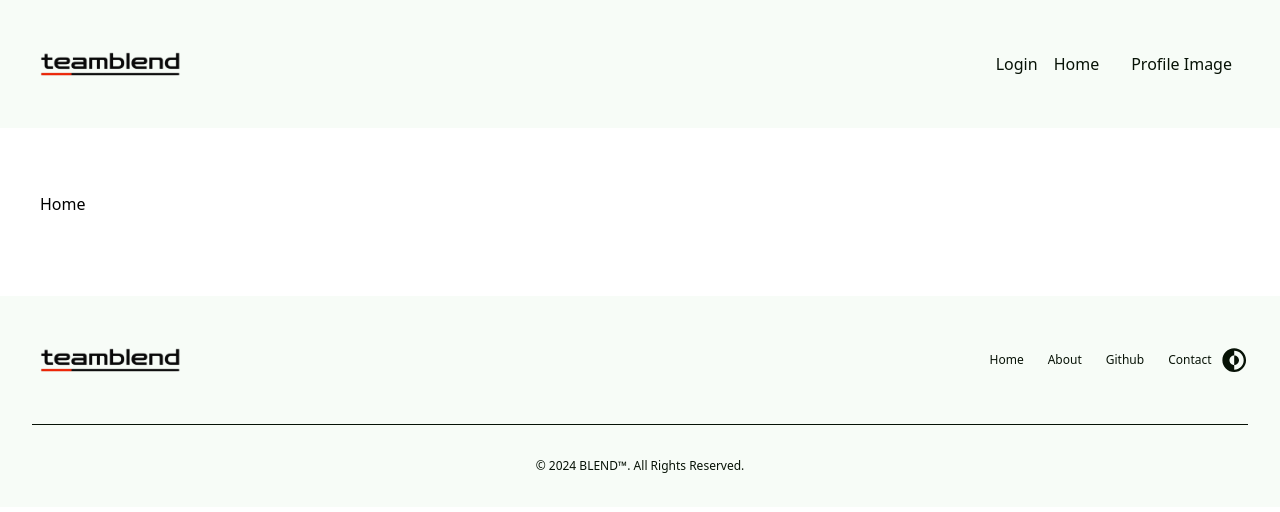
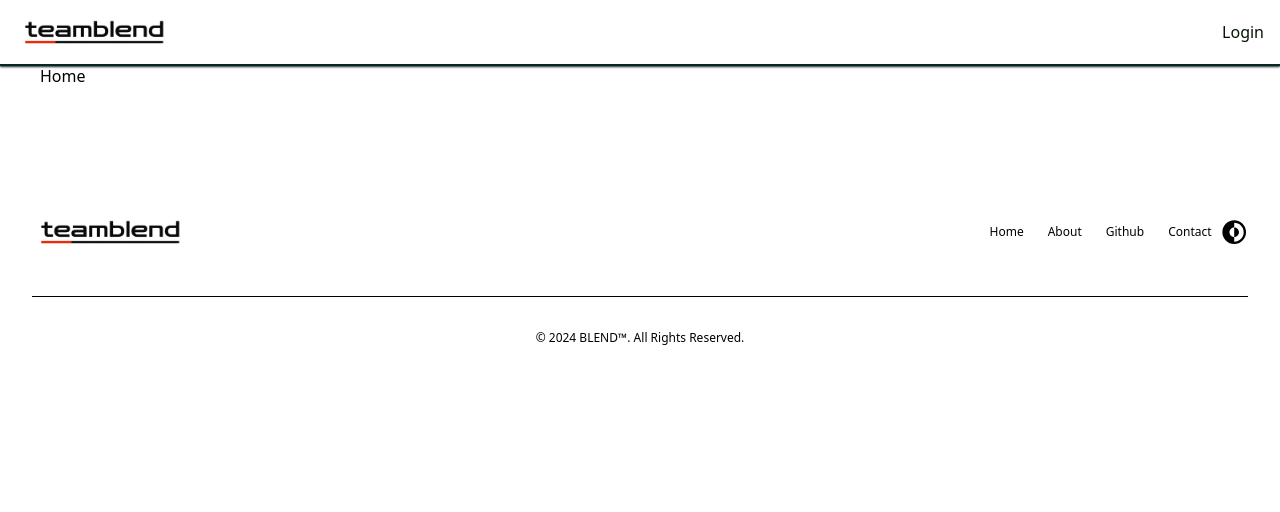
Before and after one commit to teamblend3/blend-dta-client, a React (Vite) app: page / in a window 1280 px wide. Shown: the top 512 px of the page. Built offline with nearby package versions, Linux system fonts and the light colour scheme.

Commit message:
Feat.refactoring header

```diff
--- a/src/components/Layout/Header.jsx
+++ b/src/components/Layout/Header.jsx
@@ -5,13 +5,15 @@ import ProfileImage from "../Button/ProfileImage";
 import DarkLogo from "../../assets/images/teamblend_logo.png";
 import LightLogo from "../../assets/images/teamblend_light_logo.png";
 import useThemeStore from "../../stores/useThemeStore";
+import useAuthStore from "../../stores/useAuthStore";
 
 function Header() {
-  const { isDark, toggleTheme } = useThemeStore();
+  const { isDark } = useThemeStore();
+  const { isAuth } = useAuthStore();
 
   return (
-    <header className="w-full bg-white px-4 bg-background">
-      <div className="w-full max-w-screen-xl mx-auto p-4 md:py-8">
+    <header className="w-full bg-background-50 px-4 fixed border-b-2 border-b-accent-900 dark:border-b-accent-500 shadow-accent-900 dark:shadow-accent-500 shadow-sm">
+      <div className="w-full max-w-screen-xl mx-auto">
         <div className="sm:flex sm:items-center sm:justify-between">
           <Link
             to="/"
@@ -23,10 +25,12 @@ function Header() {
               alt="Blend Logo"
             />
           </Link>
-          <ul className="flex flex-wrap items-center mb-6 text-lg font-medium text-gray-500 sm:mb-0 text-text space-x-4">
-            <LinkButtonItem to="/login">Login</LinkButtonItem>
-            <LinkButtonItem to="/projects">Home</LinkButtonItem>
-            <ProfileImage />
+          <ul className="flex flex-wrap items-center mb-6 text-lg font-medium text-text-950 sm:mb-0 text-text space-x-4">
+            {isAuth ? (
+              <ProfileImage />
+            ) : (
+              <LinkButtonItem to="/login">Login</LinkButtonItem>
+            )}
           </ul>
         </div>
       </div>
--- a/src/index.css
+++ b/src/index.css
@@ -4,17 +4,125 @@
 
 @layer base {
   :root {
-    --text: #071206;
-    --background: #f7fcf7;
-    --primary: #5ec74f;
-    --secondary: #94ddc1;
-    --accent: #66cebe;
+    --text-50: #ffffff;
+    --text-100: #daf3d8;
+    --text-200: #b6e7b1;
+    --text-300: #91da8b;
+    --text-400: #6dce64;
+    --text-500: #48c23d;
+    --text-600: #3a9b31;
+    --text-700: #2b7425;
+    --text-800: #1d4e18;
+    --text-900: #0e270c;
+    --text-950: #071306;
+
+    --background-50: #ffffff;
+    --background-100: #dbf0db;
+    --background-200: #b8e0b8;
+    --background-300: #94d194;
+    --background-400: #70c270;
+    --background-500: #4db34d;
+    --background-600: #3d8f3d;
+    --background-700: #2e6b2e;
+    --background-800: #1f471f;
+    --background-900: #0f240f;
+    --background-950: #030703;
+
+    --primary-50: #edf9ec;
+    --primary-100: #dbf3d8;
+    --primary-200: #b8e7b1;
+    --primary-300: #94da8b;
+    --primary-400: #70ce64;
+    --primary-500: #4dc23d;
+    --primary-600: #3d9b31;
+    --primary-700: #2e7425;
+    --primary-800: #1f4e18;
+    --primary-900: #0f270c;
+    --primary-950: #081306;
+
+    --secondary-50: #ecf9f4;
+    --secondary-100: #d8f3e9;
+    --secondary-200: #b1e7d2;
+    --secondary-300: #8bdabc;
+    --secondary-400: #64cea5;
+    --secondary-500: #3dc28f;
+    --secondary-600: #319b72;
+    --secondary-700: #257456;
+    --secondary-800: #184e39;
+    --secondary-900: #0c271d;
+    --secondary-950: #06130e;
+
+    --accent-50: #ecf9f7;
+    --accent-100: #d8f3ef;
+    --accent-200: #b2e6de;
+    --accent-300: #8bdace;
+    --accent-400: #65cdbd;
+    --accent-500: #3ec1ad;
+    --accent-600: #329a8a;
+    --accent-700: #257468;
+    --accent-800: #194d45;
+    --accent-900: #0c2723;
+    --accent-950: #061311;
   }
   .dark {
-    --text: #edf9ec;
-    --background: #030703;
-    --primary: #45ae37;
-    --secondary: #226d50;
-    --accent: #329a8a;
+    --text-50: #071306;
+    --text-100: #0e270c;
+    --text-200: #1d4e18;
+    --text-300: #2b7425;
+    --text-400: #3a9b31;
+    --text-500: #48c23d;
+    --text-600: #6dce64;
+    --text-700: #91da8b;
+    --text-800: #b6e7b1;
+    --text-900: #daf3d8;
+    --text-950: #ffffff;
+
+    --background-50: #030703;
+    --background-100: #0f240f;
+    --background-200: #1f471f;
+    --background-300: #2e6b2e;
+    --background-400: #3d8f3d;
+    --background-500: #4db34d;
+    --background-600: #70c270;
+    --background-700: #94d194;
+    --background-800: #b8e0b8;
+    --background-900: #dbf0db;
+    --background-950: #ffffff;
+
+    --primary-50: #081306;
+    --primary-100: #0f270c;
+    --primary-200: #1f4e18;
+    --primary-300: #2e7425;
+    --primary-400: #3d9b31;
+    --primary-500: #4dc23d;
+    --primary-600: #70ce64;
+    --primary-700: #94da8b;
+    --primary-800: #b8e7b1;
+    --primary-900: #dbf3d8;
+    --primary-950: #edf9ec;
+
+    --secondary-50: #06130e;
+    --secondary-100: #0c271d;
+    --secondary-200: #184e39;
+    --secondary-300: #257456;
+    --secondary-400: #319b72;
+    --secondary-500: #3dc28f;
+    --secondary-600: #64cea5;
+    --secondary-700: #8bdabc;
+    --secondary-800: #b1e7d2;
+    --secondary-900: #d8f3e9;
+    --secondary-950: #ecf9f4;
+
+    --accent-50: #061311;
+    --accent-100: #0c2723;
+    --accent-200: #194d45;
+    --accent-300: #257468;
+    --accent-400: #329a8a;
+    --accent-500: #3ec1ad;
+    --accent-600: #65cdbd;
+    --accent-700: #8bdace;
+    --accent-800: #b2e6de;
+    --accent-900: #d8f3ef;
+    --accent-950: #ecf9f7;
   }
 }
--- /dev/null
+++ b/src/stores/useAuthStore.js
@@ -0,0 +1,7 @@
+import { create } from "zustand";
+
+const useAuthStore = create(set => ({
+  isAuth: false,
+}));
+
+export default useAuthStore;
--- a/tailwind.config.js
+++ b/tailwind.config.js
@@ -5,11 +5,72 @@ export default {
   theme: {
     extend: {},
     colors: {
-      text: "var(--text)",
-      background: "var(--background)",
-      primary: "var(--primary)",
-      secondary: "var(--secondary)",
-      accent: "var(--accent)",
+      transparent: "transparent",
+      text: {
+        50: "var(--text-50)",
+        100: "var(--text-100)",
+        200: "var(--text-200)",
+        300: "var(--text-300)",
+        400: "var(--text-400)",
+        500: "var(--text-500)",
+        600: "var(--text-600)",
+        700: "var(--text-700)",
+        800: "var(--text-800)",
+        900: "var(--text-900)",
+        950: "var(--text-950)",
+      },
+      background: {
+        50: "var(--background-50)",
+        100: "var(--background-100)",
+        200: "var(--background-200)",
+        300: "var(--background-300)",
+        400: "var(--background-400)",
+        500: "var(--background-500)",
+        600: "var(--background-600)",
+        700: "var(--background-700)",
+        800: "var(--background-800)",
+        900: "var(--background-900)",
+        950: "var(--background-950)",
+      },
+      primary: {
+        50: "var(--primary-50)",
+        100: "var(--primary-100)",
+        200: "var(--primary-200)",
+        300: "var(--primary-300)",
+        400: "var(--primary-400)",
+        500: "var(--primary-500)",
+        600: "var(--primary-600)",
+        700: "var(--primary-700)",
+        800: "var(--primary-800)",
+        900: "var(--primary-900)",
+        950: "var(--primary-950)",
+      },
+      secondary: {
+        50: "var(--secondary-50)",
+        100: "var(--secondary-100)",
+        200: "var(--secondary-200)",
+        300: "var(--secondary-300)",
+        400: "var(--secondary-400)",
+        500: "var(--secondary-500)",
+        600: "var(--secondary-600)",
+        700: "var(--secondary-700)",
+        800: "var(--secondary-800)",
+        900: "var(--secondary-900)",
+        950: "var(--secondary-950)",
+      },
+      accent: {
+        50: "var(--accent-50)",
+        100: "var(--accent-100)",
+        200: "var(--accent-200)",
+        300: "var(--accent-300)",
+        400: "var(--accent-400)",
+        500: "var(--accent-500)",
+        600: "var(--accent-600)",
+        700: "var(--accent-700)",
+        800: "var(--accent-800)",
+        900: "var(--accent-900)",
+        950: "var(--accent-950)",
+      },
     },
     fontSize: {
       sm: "0.750rem",
```
